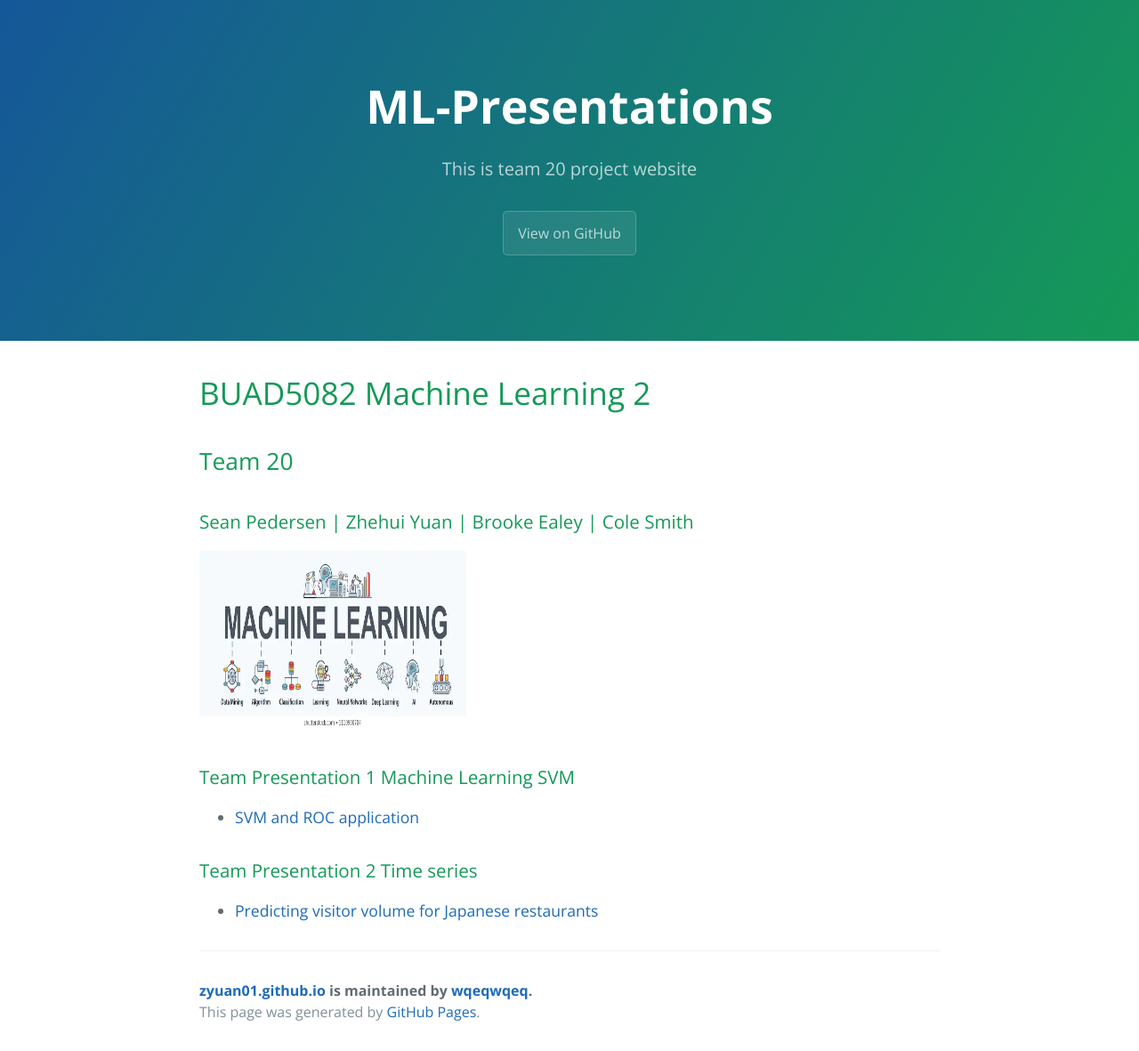
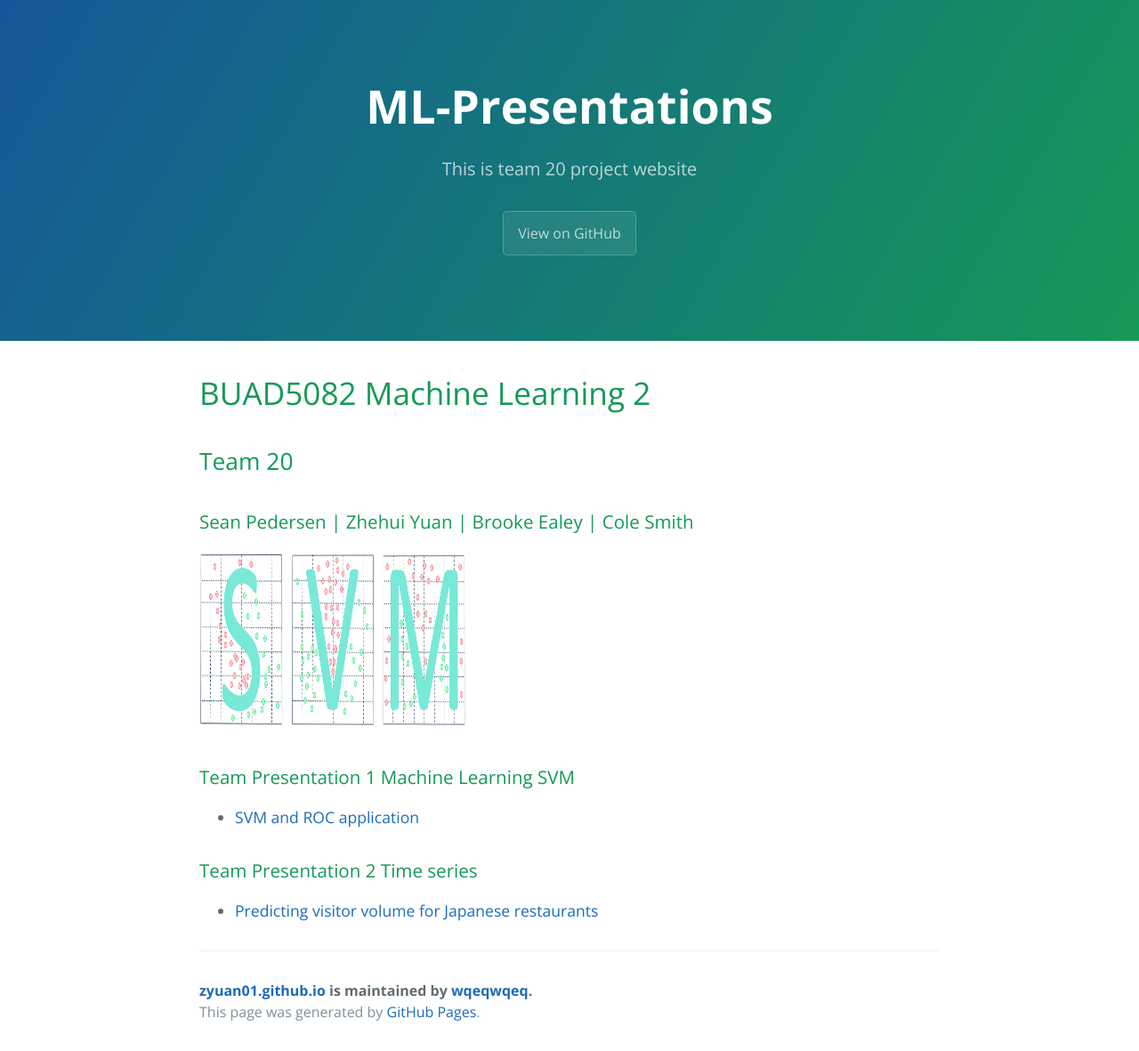
Before and after one commit to wqeqwqeq/zyuan01.github.io, a Jekyll site: the page built from index.md, in a window 1280 px wide. Shown: the whole page at 89% size. Built offline with Jekyll 4.4.1, drawn with Linux system fonts in a browser that asks for light colours.

Commit message:
Update index.md

```diff
--- a/index.md
+++ b/index.md
@@ -7,7 +7,7 @@ description: This is team 20 project website
 # BUAD5082 Machine Learning 2
 ## Team 20
 ### Sean Pedersen | Zhehui Yuan | Brooke Ealey | Cole Smith
-<img src="/img/Ml.png" width="300" height="200" class="img-responsive" alt="">
+<img src="/img/SVM.png" width="300" height="200" class="img-responsive" alt="">
 
 
 ### Team Presentation 1 Machine Learning SVM
```
